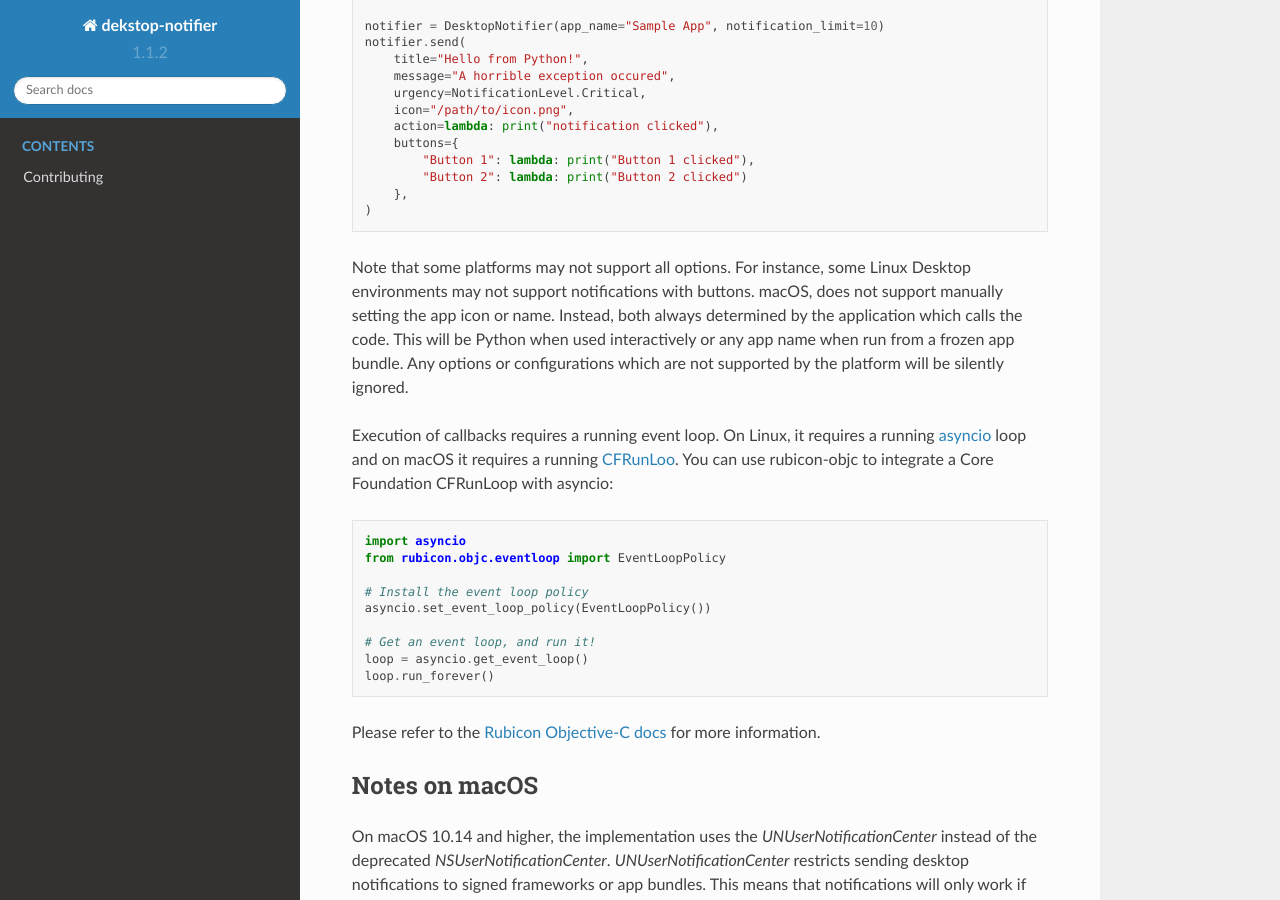
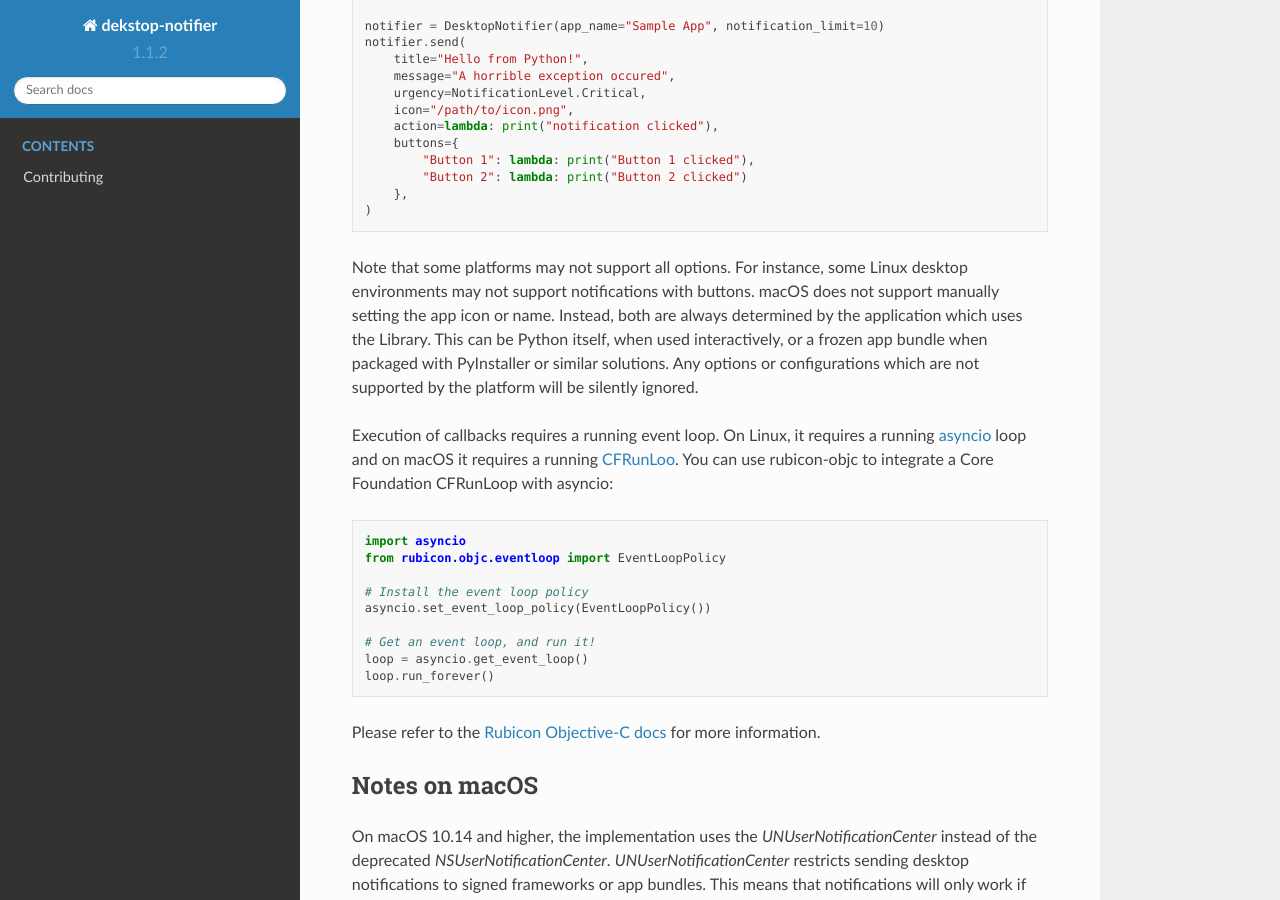
Before and after one commit to samschott/desktop-notifier, a Sphinx documentation site: the page built from docs/index.rst, in a window 1280 px wide and 900 px high, scrolled down 735 px. Built offline with Sphinx 7.4.7 and the Read the Docs theme 2.0.0, drawn with Linux system fonts in a browser that asks for light colours; pages that are not in the unit, such as notebooks, are missing from menus.

Commit message:
updated intro text

```diff
--- a/docs/index.rst
+++ b/docs/index.rst
@@ -44,12 +44,12 @@ allows specifying the app name, notification urgency, app icon, buttons and call
         },
     )
 
-Note that some platforms may not support all options. For instance, some Linux Desktop
-environments may not support notifications with buttons. macOS, does not support
-manually setting the app icon or name. Instead, both always determined by the
-application which calls the code. This will be Python when used interactively or any app
-name when run from a frozen app bundle. Any options or configurations which are not
-supported by the platform will be silently ignored.
+Note that some platforms may not support all options. For instance, some Linux desktop
+environments may not support notifications with buttons. macOS does not support
+manually setting the app icon or name. Instead, both are always determined by the
+application which uses the Library. This can be Python itself, when used interactively,
+or a frozen app bundle when packaged with PyInstaller or similar solutions. Any options
+or configurations which are not supported by the platform will be silently ignored.
 
 Execution of callbacks requires a running event loop. On Linux, it requires a running
 `asyncio <https://docs.python.org/3/library/asyncio.html>`__ loop and on macOS it
```
Also changed, not shown: README.md (+7 -5 lines).
